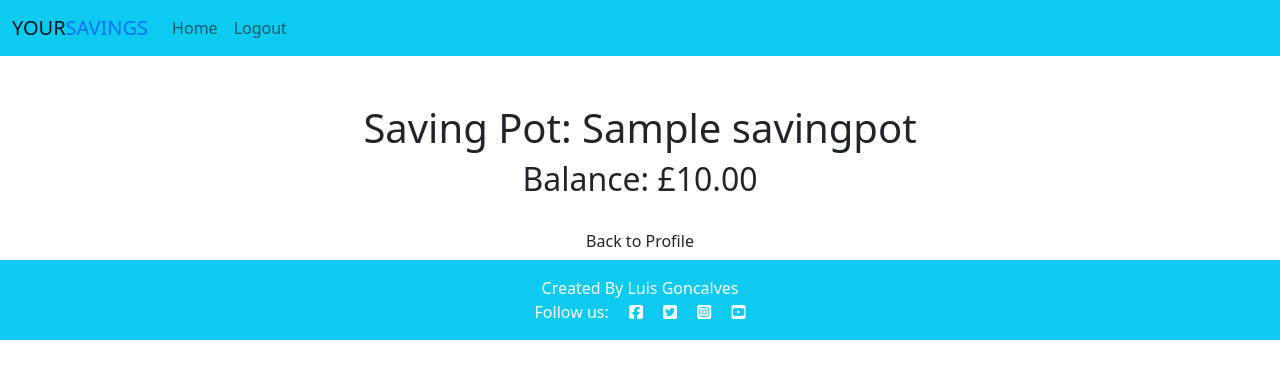
After one commit to Luisg882/savings-tracker, a Django app: page /saving-pot/1/ in a window 1280 px wide. The commit adds this page. Shown: the top 379 px of the page. Run offline with Django 4.2, Linux system fonts and the light colour scheme; a user stored in the database is signed in; tables that the repository leaves empty hold one stand-in row (values such as "Sample post"); some libraries are stand-ins or nearby versions.

Commit message:
add mew saving _pot_details view and html

```diff
--- a/saving/templates/account/profile.html
+++ b/saving/templates/account/profile.html
@@ -21,6 +21,7 @@
                         <h4 class="card-title">{{ saving_pots.name }}</h4>
                         <p class="card-text">Balance: ${{ saving_pots.balance }}</p>
                         <p class="card-text">Created on: {{ saving_pots.created_on }}</p>
+                        <a href="{% url 'saving-pot-detail' pot_id=saving_pots.id %}" class="btn btn-primary">View Details</a>
                     </div>
                 </div>
             {% empty %}
--- /dev/null
+++ b/saving/templates/account/saving_pot_details.html
@@ -0,0 +1,13 @@
+{% extends "base.html" %}
+
+{% block content %}
+<div class="container mt-5">
+    <h1 class="text-center">Saving Pot: {{ saving_pot.name }}</h1>
+    <div class="text-center">
+        <h2>Balance: £{{ saving_pot.balance }}</h2>
+    </div>
+</div>
+<div class="text-center mt-4">
+    <a href="{% url 'profile' %}" class="btn btn-primaty">Back to Profile</a>
+</div>
+{% endblock %}
--- a/saving/urls.py
+++ b/saving/urls.py
@@ -5,5 +5,6 @@ urlpatterns = [
     path('', views.home_view, name='home'),
     path('profile/', views.profile_view, name='profile'),
     path('move-money/', views.move_money_view, name='move-money'),
-    path('ope-pot', views.create_saving_pot_view, name='open-pot'),
+    path('open-pot/', views.create_saving_pot_view, name='open-pot'),
+    path('saving-pot/<int:pot_id>/', views.saving_pot_details_view, name='saving-pot-details'),
 ]
--- a/saving/views.py
+++ b/saving/views.py
@@ -68,3 +68,15 @@ def create_saving_pot_view(request):
             'pot_form': pot_form
         }
     )
+
+@login_required
+def saving_pot_details_view(request, pot_id):
+    profile = Profile.objects.get(user=request.user)
+    saving_pot = profile.saving_pots.get(id=pot_id)
+
+    return render(
+        request, 'account/saving_pot_details.html',
+        {
+            'saving_pot': saving_pot
+        }
+    )
--- a/static/js/add-money-balance.js
+++ b/static/js/add-money-balance.js
@@ -1,6 +1,6 @@
 document.addEventListener('DOMContentLoaded', function () {
     var amountInput = document.getElementById('amount-to-add');
-    var balanceInput = document.getElementById('id_main_balance'); // Adjusted to match your input field ID
+    var balanceInput = document.getElementById('id_main_balance');
 
     if (amountInput && balanceInput) {
         amountInput.addEventListener('input', function () {
```
